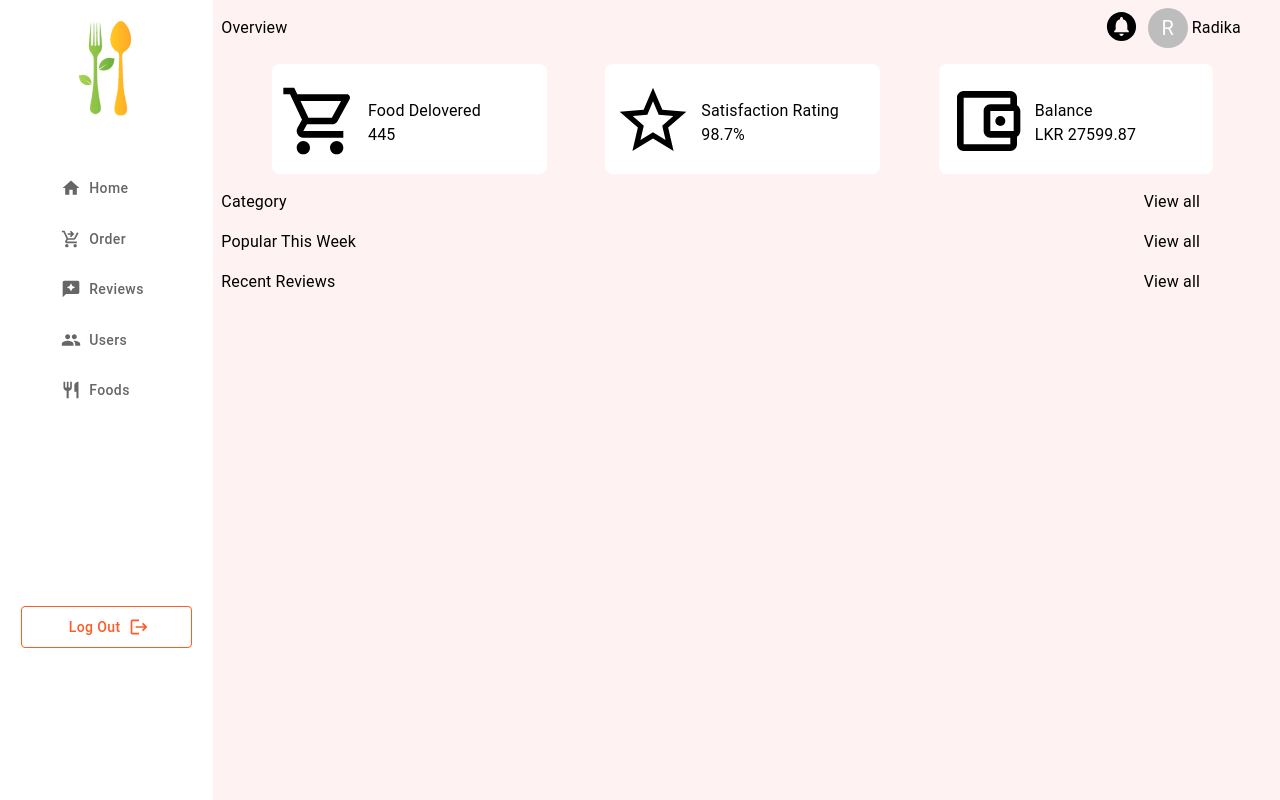
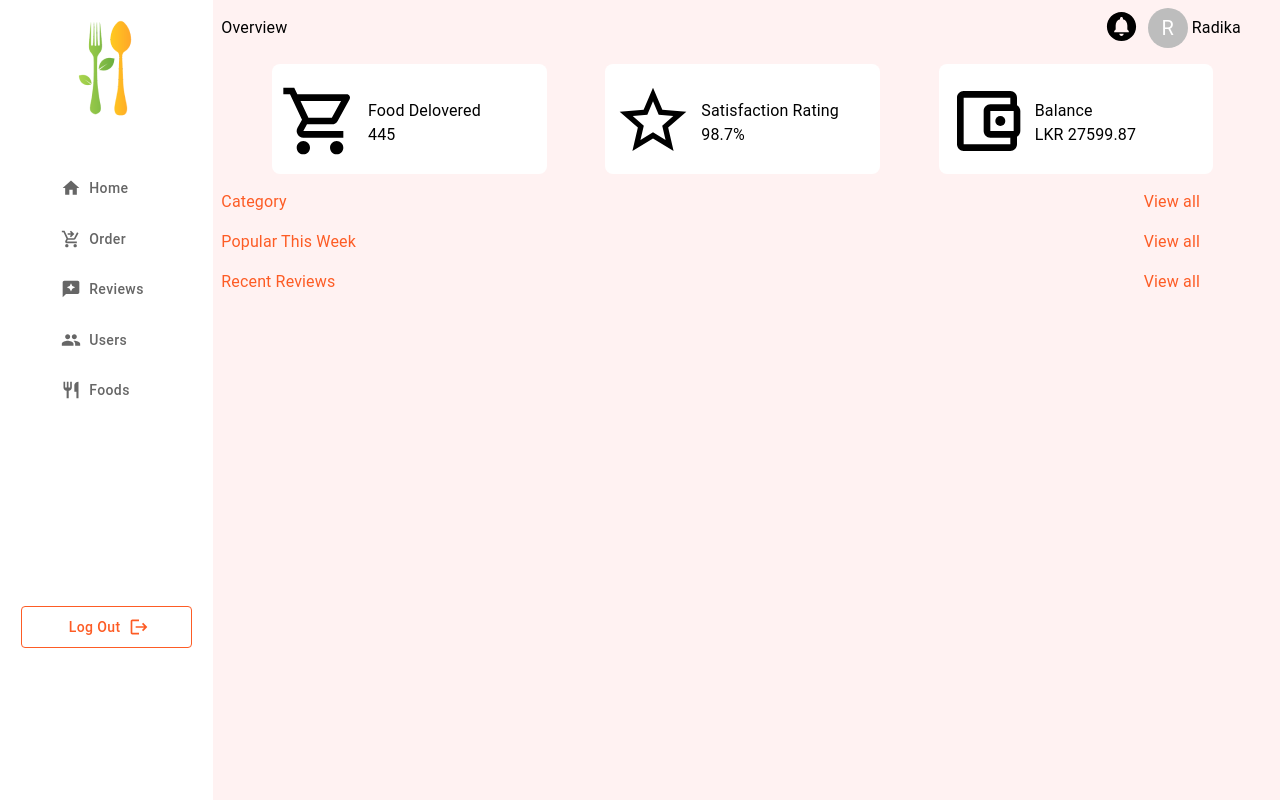
Before and after one commit to shakuvi/final-project-web-fronend-updated, a React (Create React App) app: page /home in a window 1280 px wide. Built offline with nearby package versions, Linux system fonts and the light colour scheme.

Commit message:
Home page sub layouts routes created

```diff
--- a/src/App.js
+++ b/src/App.js
@@ -7,6 +7,7 @@ import ReviewPage from "./pages/ReviewPage";
 import OrderPage from "./pages/OrderPage";
 import UserPage from "./pages/UserPage";
 import FoodPage from "./pages/FoodPage";
+import CategoryPage from "./pages/CategoryPage";
 
 function App() {
   return (
@@ -19,6 +20,7 @@ function App() {
           <Route path="/order" element={<OrderPage />} />
           <Route path="/user" element={<UserPage />} />
           <Route path="/food" element={<FoodPage />} />
+          <Route path="/category" element={<CategoryPage />} />
           <Route path="*" element={<NoPage />} />
         </Routes>
       </BrowserRouter>
--- a/src/layouts/common/homelayout/HomeSubHeader.js
+++ b/src/layouts/common/homelayout/HomeSubHeader.js
@@ -1,15 +1,18 @@
 import { Grid, Typography } from "@mui/material";
 import React from "react";
+import { NavLink } from "react-router-dom";
 
 export default function HomeSubHeader({ info }) {
   return (
     <div>
       <Grid container justifyContent="space-between" pt={2}>
-        <Grid item pl={1}>
+        <Grid item pl={1} sx={{ color: "#FD5C25" }}>
           <Typography>{info.name}</Typography>
         </Grid>
         <Grid item pr={10}>
-          <Typography>View all</Typography>
+          <NavLink style={{ textDecoration: "none" }} to={`/${info.route}`}>
+            <Typography sx={{ color: "#FD5C25" }}>View all</Typography>
+          </NavLink>
         </Grid>
       </Grid>
     </div>
--- a/src/layouts/common/sidenavbar/SideNavBar.js
+++ b/src/layouts/common/sidenavbar/SideNavBar.js
@@ -29,7 +29,6 @@ export default function SideNavBar() {
             <div key={key} style={{ padding: 5 }}>
               <NavLink style={{ textDecoration: "none" }} to={`/${val.route}`}>
                 <NavButton info={val} />
-
               </NavLink>
             </div>
           );
--- a/src/layouts/home/homelayout/HomeCategory.js
+++ b/src/layouts/home/homelayout/HomeCategory.js
@@ -4,7 +4,7 @@ import HomeSubHeader from "../../common/homelayout/HomeSubHeader";
 export default function HomeCategory() {
   return (
     <div>
-      <HomeSubHeader info={{ name: "Category" }} />
+      <HomeSubHeader info={{ name: "Category", route: "category" }} />
     </div>
   );
 }
--- a/src/layouts/home/homelayout/HomeRecentReviews.js
+++ b/src/layouts/home/homelayout/HomeRecentReviews.js
@@ -4,7 +4,7 @@ import HomeSubHeader from "../../common/homelayout/HomeSubHeader";
 export default function HomeRecentReviews() {
   return (
     <div>
-      <HomeSubHeader info={{ name: "Recent Reviews" }} />
+      <HomeSubHeader info={{ name: "Recent Reviews", route: "review" }} />
     </div>
   );
 }
--- /dev/null
+++ b/src/pages/CategoryPage.js
@@ -0,0 +1,10 @@
+import React from "react";
+import CommonLayout from "../layouts/common/CommonLayout";
+
+export default function CategoryPage() {
+  return (
+    <div>
+      <CommonLayout></CommonLayout>
+    </div>
+  );
+}
```
